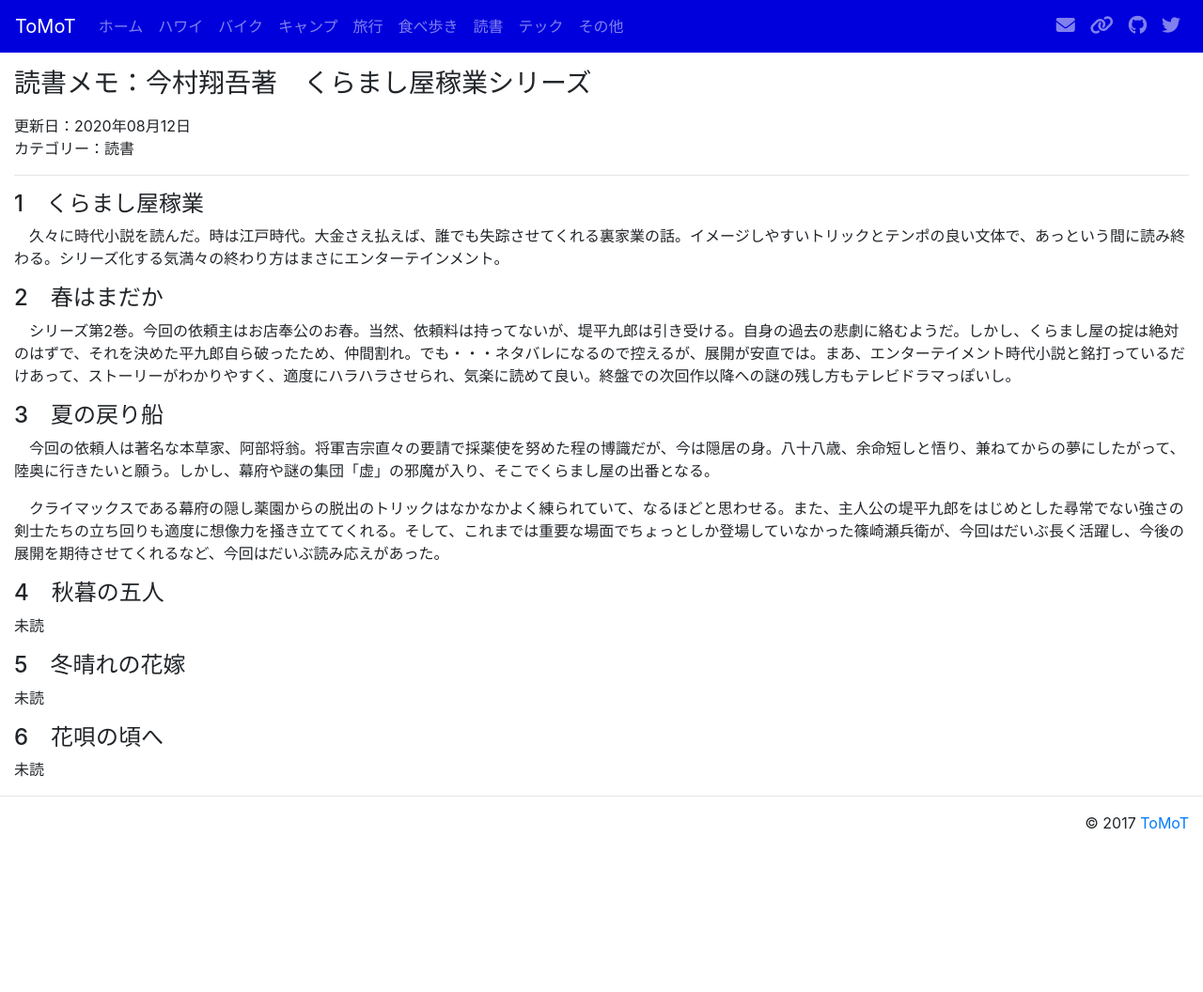
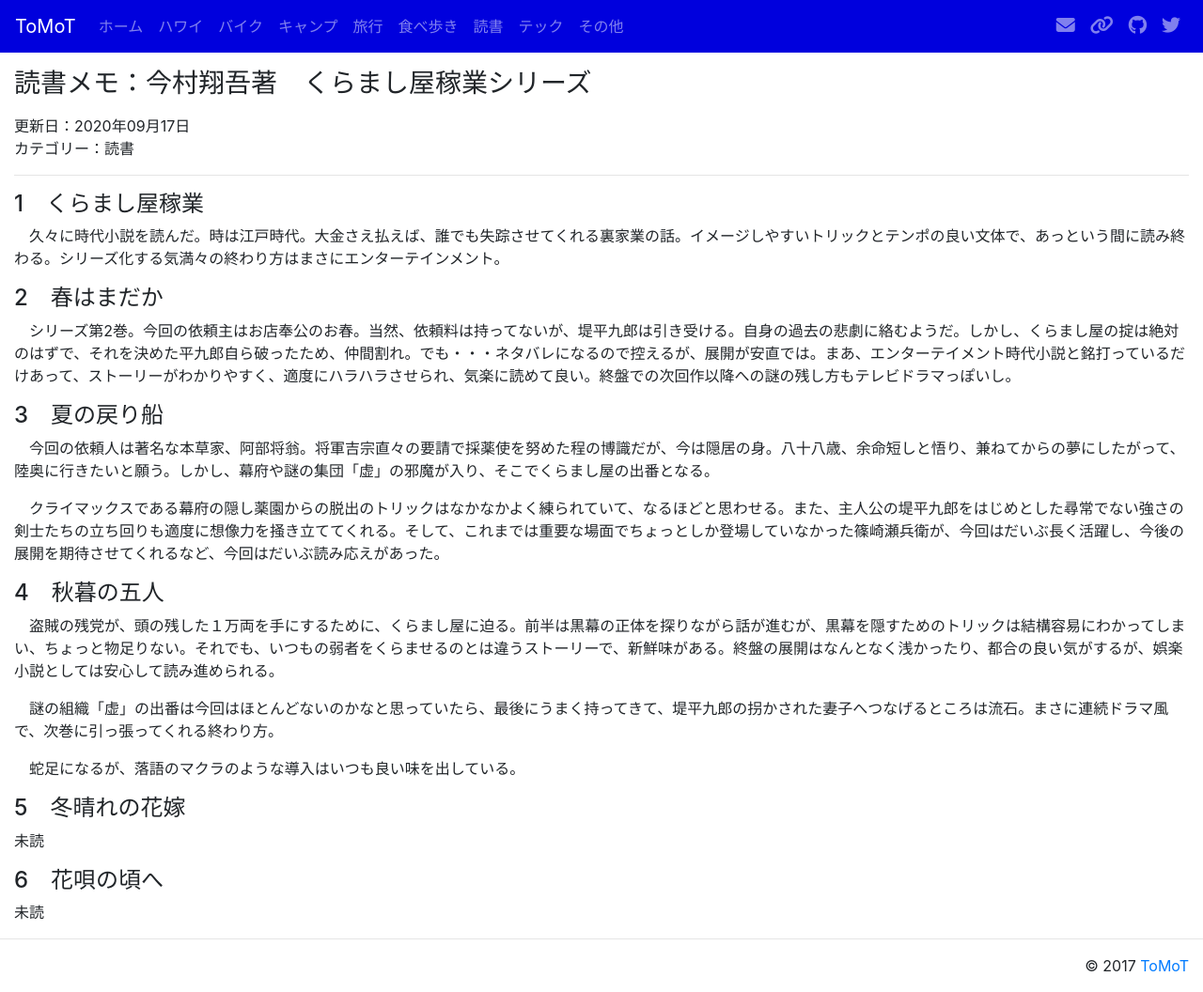
Before and after one commit to tomot/tomot.github.io, a Jekyll site: the page built from pages/book-imamura.md, in a window 1280 px wide. Shown: the whole page at 94% size. Built offline with Jekyll 4.4.1, drawn with Linux system fonts in a browser that asks for light colours; nearby versions of some CDN libraries; before the commit the page ends 904 px from its top, so only the background shows below that.

Commit message:
add a book by Imamura

```diff
--- a/pages/book-imamura.md
+++ b/pages/book-imamura.md
@@ -1,7 +1,7 @@
 ---
 layout: page
 title: 読書メモ：今村翔吾著　くらまし屋稼業シリーズ
-date: 2020-08-12
+date: 2020-09-17
 categories: 読書
 ---
 #### 1　くらまし屋稼業
@@ -20,7 +20,11 @@ categories: 読書
 
 #### 4　秋暮の五人
 
-未読
+　盗賊の残党が、頭の残した１万両を手にするために、くらまし屋に迫る。前半は黒幕の正体を探りながら話が進むが、黒幕を隠すためのトリックは結構容易にわかってしまい、ちょっと物足りない。それでも、いつもの弱者をくらませるのとは違うストーリーで、新鮮味がある。終盤の展開はなんとなく浅かったり、都合の良い気がするが、娯楽小説としては安心して読み進められる。
+
+　謎の組織「虚」の出番は今回はほとんどないのかなと思っていたら、最後にうまく持ってきて、堤平九郎の拐かされた妻子へつなげるところは流石。まさに連続ドラマ風で、次巻に引っ張ってくれる終わり方。
+
+　蛇足になるが、落語のマクラのような導入はいつも良い味を出している。
 
 #### 5　冬晴れの花嫁
 
```
Also changed, not shown: book.md (+1 -1 lines), index.md (+2 -2 lines).
